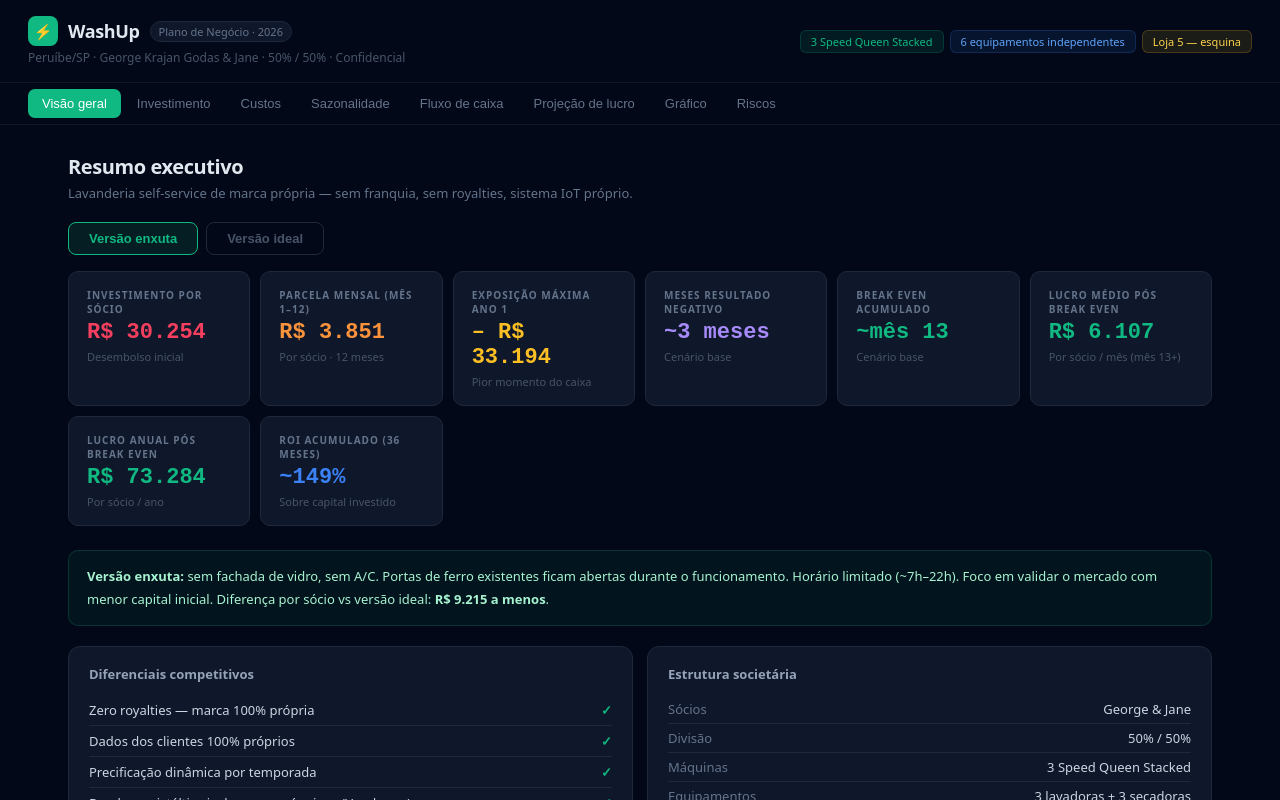
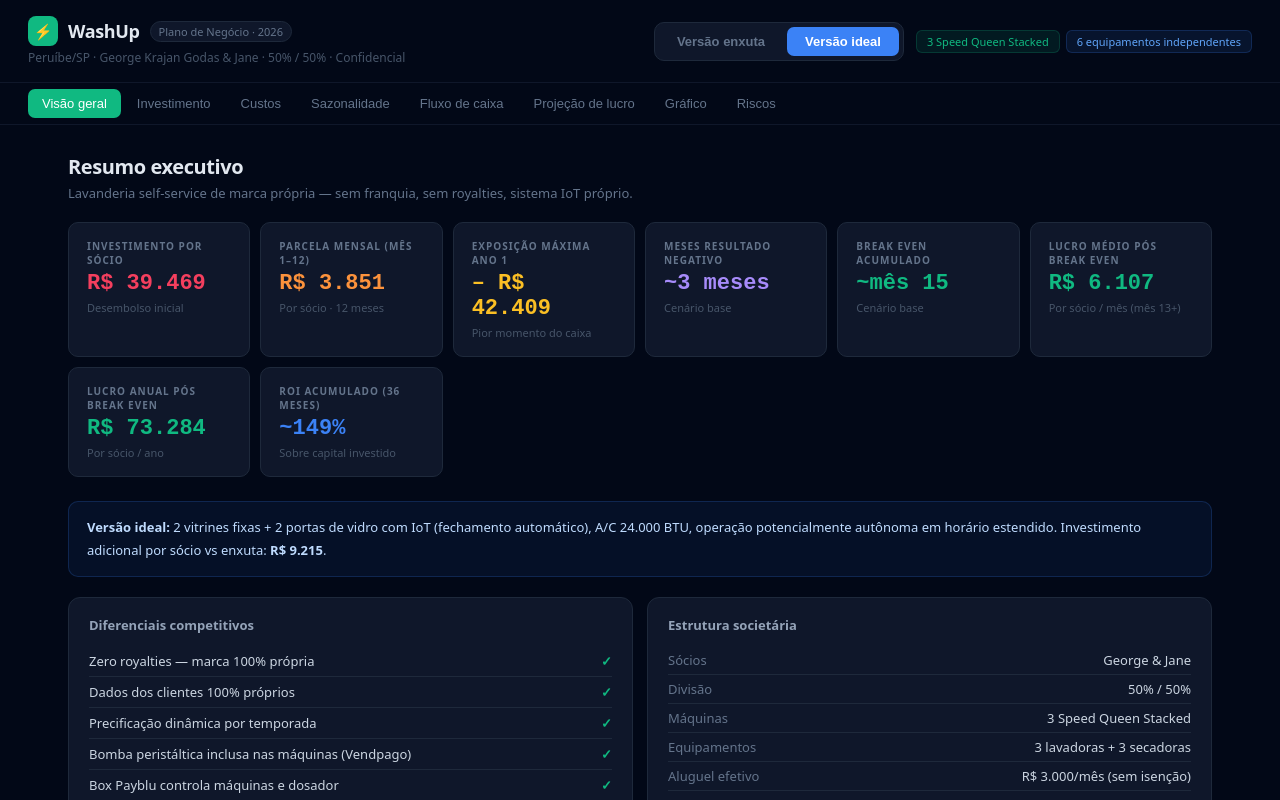
Before and after one commit to ggodas/fresh-loop, a React (Vite) app: page / in a window 1280 px wide. Shown: the top 800 px of the page. Built offline with nearby package versions, Linux system fonts and the light colour scheme.

Commit message:
fix: button

```diff
--- a/src/App.jsx
+++ b/src/App.jsx
@@ -220,7 +220,7 @@ function FluxoTable({ data }) {
 }
 
 // ─── SEÇÕES ───────────────────────────────────────────────────
-function Overview({ ver, setVer }) {
+function Overview({ ver }) {
   const d = computeMonths(ver, 'base');
   const be = d.find(r => r.isBreakEven)?.m ?? '—';
   const lm = Math.round(d.slice(12).reduce((s, r) => s + r.res, 0) / 24);
@@ -230,7 +230,6 @@ function Overview({ ver, setVer }) {
   return (
     <div>
       <SectionTitle title="Resumo executivo" sub="Lavanderia self-service de marca própria — sem franquia, sem royalties, sistema IoT próprio." />
-      <VerToggle ver={ver} onChange={setVer} />
       <div style={{ display: 'grid', gridTemplateColumns: 'repeat(auto-fit, minmax(170px, 1fr))', gap: 10, marginBottom: 24 }}>
         <MetricCard label="Investimento por sócio"      value={brl(INVEST[ver])}   sub="Desembolso inicial"           color="#F43F5E" />
         <MetricCard label="Parcela mensal (mês 1–12)"   value="R$ 3.851"            sub="Por sócio · 12 meses"         color="#FB923C" />
@@ -301,7 +300,7 @@ function Overview({ ver, setVer }) {
   );
 }
 
-function Investimento({ ver, setVer }) {
+function Investimento({ ver }) {
   const items = INV_ITEMS[ver];
   const sub = items.reduce((s, [, v]) => s + v, 0);
   const total = sub + 10000;
@@ -312,7 +311,6 @@ function Investimento({ ver, setVer }) {
   return (
     <div>
       <SectionTitle title="Investimento inicial" sub="Todo o capital dividido 50/50. Nenhum sócio tem isenção ou vantagem sobre o outro." />
-      <VerToggle ver={ver} onChange={setVer} />
       <div style={{ display: 'grid', gridTemplateColumns: '1fr 1fr', gap: 14, marginBottom: 14 }}>
         <Card>
           <h3 style={{ fontSize: 13, fontWeight: 600, marginBottom: 12, color: '#94A3B8' }}>Itens — parte 1</h3>
@@ -563,7 +561,7 @@ function Sazonalidade() {
   );
 }
 
-function Fluxo({ ver, setVer }) {
+function Fluxo({ ver }) {
   const [sc, setSc] = useState('base');
   const data = computeMonths(ver, sc);
   const be = data.find(r => r.isBreakEven)?.m ?? '—';
@@ -573,7 +571,6 @@ function Fluxo({ ver, setVer }) {
   return (
     <div>
       <SectionTitle title="Fluxo de caixa mensal" sub="Valores por sócio (50%). Caixa acumulado parte do investimento inicial negativo." />
-      <VerToggle ver={ver} onChange={setVer} />
       <div style={{ display: 'flex', gap: 10, marginBottom: 14, flexWrap: 'wrap' }}>
         {Object.entries(SCENARIO_META).map(([key, meta]) => (
           <button key={key} onClick={() => setSc(key)} style={{
@@ -599,7 +596,7 @@ function Fluxo({ ver, setVer }) {
   );
 }
 
-function Projecao({ ver, setVer }) {
+function Projecao({ ver }) {
   const data = computeMonths(ver, 'base');
   const be = data.find(r => r.isBreakEven)?.m ?? '—';
   const lm = Math.round(data.slice(12).reduce((s, r) => s + r.res, 0) / 24);
@@ -607,7 +604,6 @@ function Projecao({ ver, setVer }) {
   return (
     <div>
       <SectionTitle title="Projeção de lucro" sub="A partir do mês 13, parcelas acabam e o negócio entra em regime de cruzeiro." />
-      <VerToggle ver={ver} onChange={setVer} />
       <div style={{ display: 'grid', gridTemplateColumns: 'repeat(auto-fit, minmax(170px, 1fr))', gap: 10, marginBottom: 24 }}>
         <MetricCard label="Lucro médio mensal (mês 13+)"   value={`R$ ${lm.toLocaleString('pt-BR')}`}  sub="Por sócio · cenário base"    color="#10B981" />
         <MetricCard label="Lucro anual médio"               value={`R$ ${(lm*12).toLocaleString('pt-BR')}`} sub="Por sócio · pós break even" color="#10B981" />
@@ -694,7 +690,7 @@ function Projecao({ ver, setVer }) {
   );
 }
 
-function Grafico({ ver, setVer }) {
+function Grafico({ ver }) {
   const chartData = computeMonths(ver, 'base').map((b, i) => ({
     name: `M${b.m}`,
     base: b.acum,
@@ -706,7 +702,6 @@ function Grafico({ ver, setVer }) {
   return (
     <div>
       <SectionTitle title="Evolução do caixa acumulado" sub="Por sócio ao longo de 36 meses. Linha zero = break even acumulado (recuperação do investimento)." />
-      <VerToggle ver={ver} onChange={setVer} />
       <div style={{ display: 'flex', gap: 18, marginBottom: 14, flexWrap: 'wrap' }}>
         {[['Base','#10B981',''], ['Otimista','#3B82F6','6 3'], ['Conservador','#F43F5E','3 3']].map(([l, c, d]) => (
           <div key={l} style={{ display: 'flex', alignItems: 'center', gap: 7, fontSize: 13 }}>
@@ -803,7 +798,7 @@ const SECTIONS = [
 
 export default function App() {
   const [section, setSection] = useState('overview');
-  const [ver, setVer] = useState('e');
+  const [ver, setVer] = useState('i');
 
   return (
     <div style={S.app}>
@@ -816,10 +811,28 @@ export default function App() {
           </div>
           <p style={{ fontSize: 12, color: '#475569', marginTop: 3 }}>Peruíbe/SP · George Krajan Godas &amp; Jane · 50% / 50% · Confidencial</p>
         </div>
-        <div style={{ display: 'flex', gap: 6, flexWrap: 'wrap' }}>
-          <span style={{ fontSize: 11, padding: '3px 10px', background: 'rgba(16,185,129,0.1)', color: '#10B981', borderRadius: 6, border: '1px solid rgba(16,185,129,0.2)' }}>3 Speed Queen Stacked</span>
-          <span style={{ fontSize: 11, padding: '3px 10px', background: 'rgba(59,130,246,0.1)', color: '#60A5FA', borderRadius: 6, border: '1px solid rgba(59,130,246,0.2)' }}>6 equipamentos independentes</span>
-          <span style={{ fontSize: 11, padding: '3px 10px', background: 'rgba(251,191,36,0.1)', color: '#FCD34D', borderRadius: 6, border: '1px solid rgba(251,191,36,0.2)' }}>Loja 5 — esquina</span>
+        <div style={{ display: 'flex', alignItems: 'center', gap: 12, flexWrap: 'wrap' }}>
+          <div style={{ display: 'flex', background: '#0F172A', border: '1px solid #1E293B', borderRadius: 10, padding: 4, gap: 4 }}>
+            {[
+              { k: 'e', label: 'Versão enxuta', color: '#10B981' },
+              { k: 'i', label: 'Versão ideal',  color: '#3B82F6' },
+            ].map(({ k, label, color }) => (
+              <button
+                key={k}
+                onClick={() => setVer(k)}
+                style={{
+                  padding: '7px 18px', borderRadius: 7, fontSize: 13, fontWeight: 600,
+                  cursor: 'pointer', border: 'none', transition: 'all .15s',
+                  background: ver === k ? color : 'transparent',
+                  color: ver === k ? '#fff' : '#64748B',
+                }}
+              >{label}</button>
+            ))}
+          </div>
+          <div style={{ display: 'flex', gap: 6, flexWrap: 'wrap' }}>
+            <span style={{ fontSize: 11, padding: '3px 10px', background: 'rgba(16,185,129,0.1)', color: '#10B981', borderRadius: 6, border: '1px solid rgba(16,185,129,0.2)' }}>3 Speed Queen Stacked</span>
+            <span style={{ fontSize: 11, padding: '3px 10px', background: 'rgba(59,130,246,0.1)', color: '#60A5FA', borderRadius: 6, border: '1px solid rgba(59,130,246,0.2)' }}>6 equipamentos independentes</span>
+          </div>
         </div>
       </div>
 
@@ -836,13 +849,13 @@ export default function App() {
       </div>
 
       <div style={S.body}>
-        {section === 'overview'     && <Overview      ver={ver} setVer={setVer} />}
-        {section === 'investimento' && <Investimento  ver={ver} setVer={setVer} />}
+        {section === 'overview'     && <Overview      ver={ver} />}
+        {section === 'investimento' && <Investimento  ver={ver} />}
         {section === 'custos'       && <Custos />}
         {section === 'sazonalidade' && <Sazonalidade />}
-        {section === 'fluxo'        && <Fluxo         ver={ver} setVer={setVer} />}
-        {section === 'projecao'     && <Projecao      ver={ver} setVer={setVer} />}
-        {section === 'grafico'      && <Grafico       ver={ver} setVer={setVer} />}
+        {section === 'fluxo'        && <Fluxo         ver={ver} />}
+        {section === 'projecao'     && <Projecao      ver={ver} />}
+        {section === 'grafico'      && <Grafico       ver={ver} />}
         {section === 'riscos'       && <Riscos />}
       </div>
 
```
